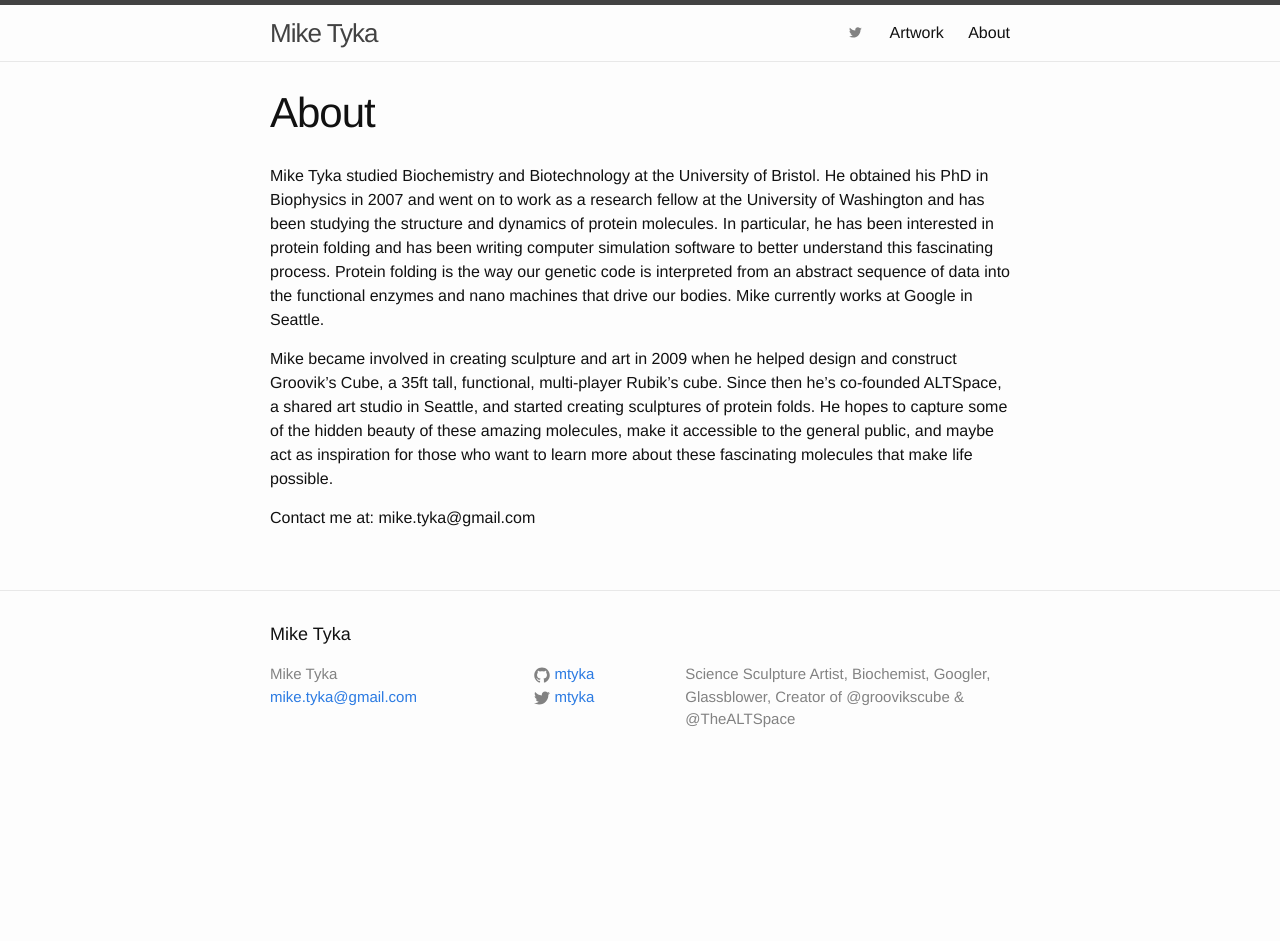
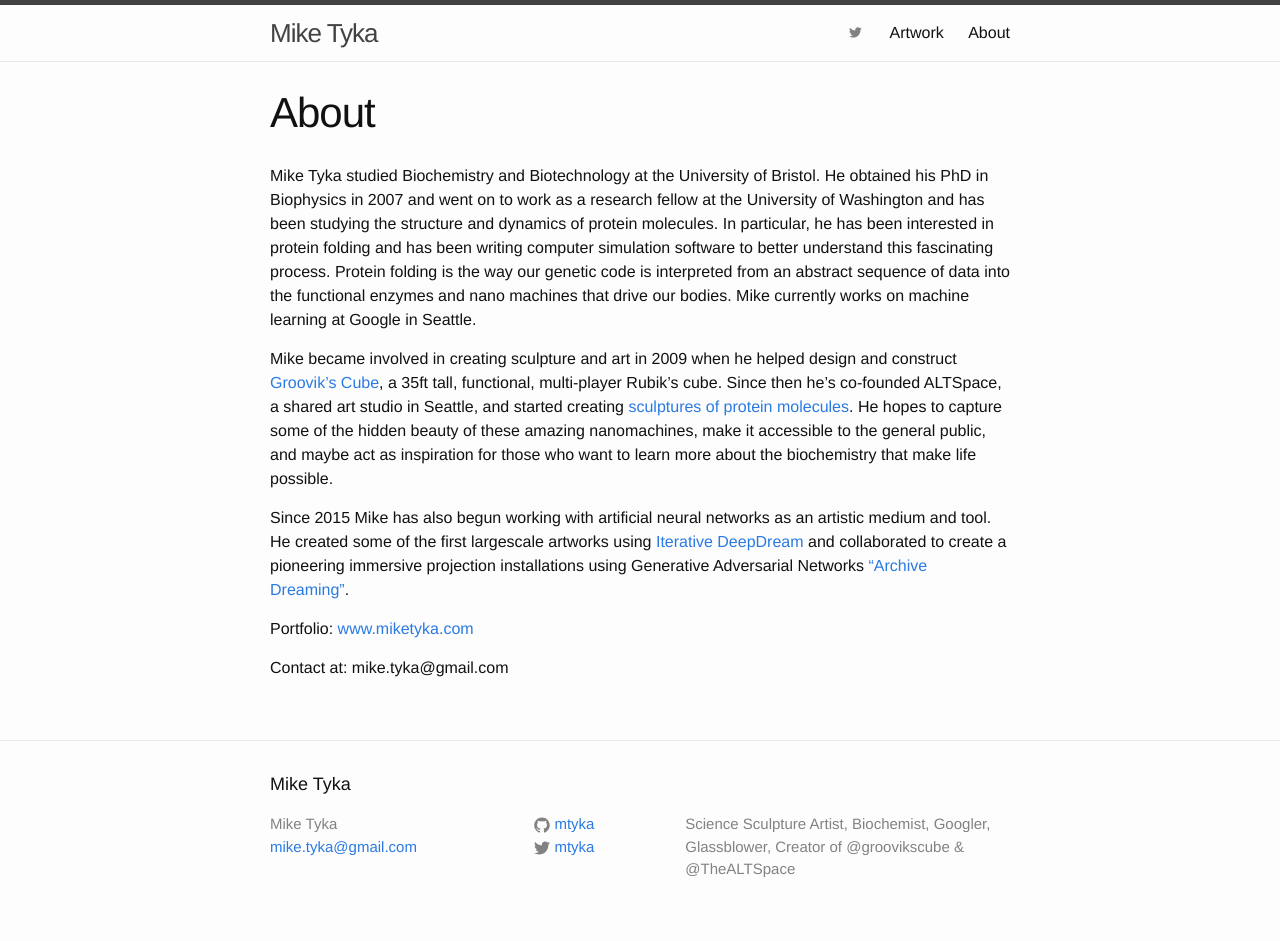
Before and after one commit to mtyka/mtyka.github.io, a Jekyll site: the page built from about.md, in a window 1280 px wide. Built offline with Jekyll 4.4.1, drawn with Linux system fonts in a browser that asks for light colours; before the commit the page ends 900 px from its top, so only the background shows below that.

Commit message:
Update about page.

```diff
--- a/about.md
+++ b/about.md
@@ -4,8 +4,16 @@
 permalink: /about/
 ---
 
-Mike Tyka studied Biochemistry and Biotechnology at the University of Bristol. He obtained his PhD in Biophysics in 2007 and went on to work as a research fellow at the University of Washington and has been studying the structure and dynamics of protein molecules. In particular, he has been interested in protein folding and has been writing computer simulation software to better understand this fascinating process. Protein folding is the way our genetic code is interpreted from an abstract sequence of data into the functional enzymes and nano machines that drive our bodies. Mike currently works at Google in Seattle.
+Mike Tyka studied Biochemistry and Biotechnology at the University of Bristol. He obtained his PhD in Biophysics in 2007 and went on to work as a research fellow at the University of Washington and has been studying the structure and dynamics of protein molecules. In particular, he has been interested in protein folding and has been writing computer simulation software to better understand this fascinating process. Protein folding is the way our genetic code is interpreted from an abstract sequence of data into the functional enzymes and nano machines that drive our bodies. Mike currently works on machine learning at Google in Seattle.
 
-Mike became involved in creating sculpture and art in 2009 when he helped design and construct Groovik's Cube, a 35ft tall, functional, multi-player Rubik's cube. Since then he's co-founded ALTSpace, a shared art studio in Seattle, and started creating sculptures of protein folds. He hopes to capture some of the hidden beauty of these amazing molecules, make it accessible to the general public, and maybe act as inspiration for those who want to learn more about these fascinating molecules that make life possible.
 
-Contact me at: mike.tyka@gmail.com
+Mike became involved in creating sculpture and art in 2009 when he helped design and construct [Groovik's Cube](http://www.miketyka.com/?p=groovikscube), a 35ft tall, functional, multi-player Rubik's cube. Since then he's co-founded ALTSpace, a shared art studio in Seattle, and started creating [sculptures of protein molecules](http://www.miketyka.com/?s=molecule). He hopes to capture some of the hidden beauty of these amazing nanomachines, make it accessible to the general public, and maybe act as inspiration for those who want to learn more about the biochemistry that make life possible.
+
+
+Since 2015 Mike has also begun working with artificial neural networks as an artistic medium and tool. He created some of the first largescale artworks using [Iterative DeepDream](http://www.miketyka.com/?s=deepdream) and collaborated to create a pioneering immersive projection installations using Generative Adversarial Networks ["Archive Dreaming"](http://www.miketyka.com/?p=salt).
+
+
+Portfolio: [www.miketyka.com](http://www.miketyka.com)
+
+
+Contact at: mike.tyka@gmail.com
```
